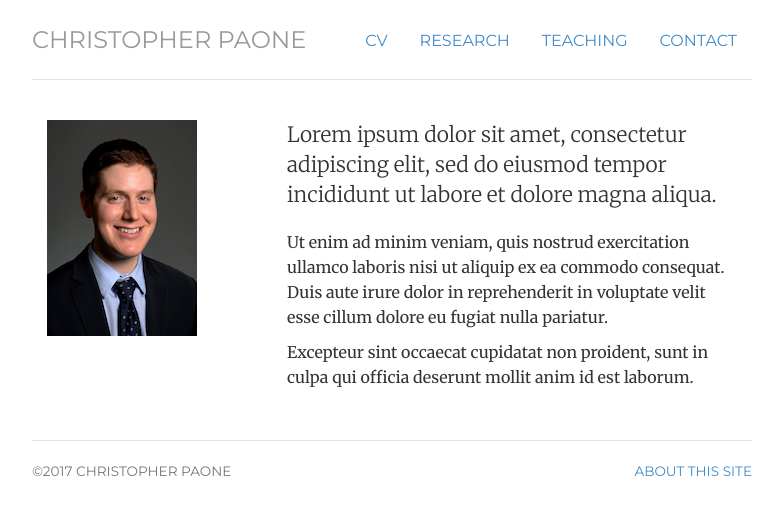
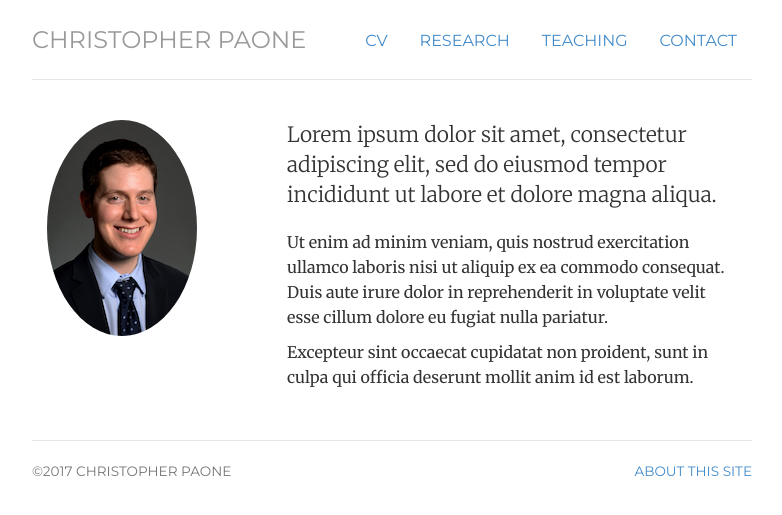
Before and after one commit to paonec/paonec.github.io, a Jekyll site: the page built from index.html, in a window 1280 px wide. Shown: the top 515 px of the page, without its empty margins (248-1030 px from the left). Built offline with Jekyll 4.4.1, drawn with Linux system fonts in a browser that asks for light colours.

Commit message:
Test "img-circle avatar"

```diff
--- a/index.html
+++ b/index.html
@@ -10,7 +10,7 @@
 <!-- <div class="jumbotron"> -->
 <div class="row marketing">
 	<div class="col-sm-4">
-	<img alt="Christpher Paone" src="img/paonec-150px.png">
+	<img class="img-circle avatar" alt="Christpher Paone" src="img/paonec-150px.png">
 	</div>
 	<div class="col-sm-8">
 	<p class="lead">Lorem ipsum dolor sit amet, consectetur adipiscing elit, sed do eiusmod tempor incididunt ut labore et dolore magna aliqua.</p>
```
